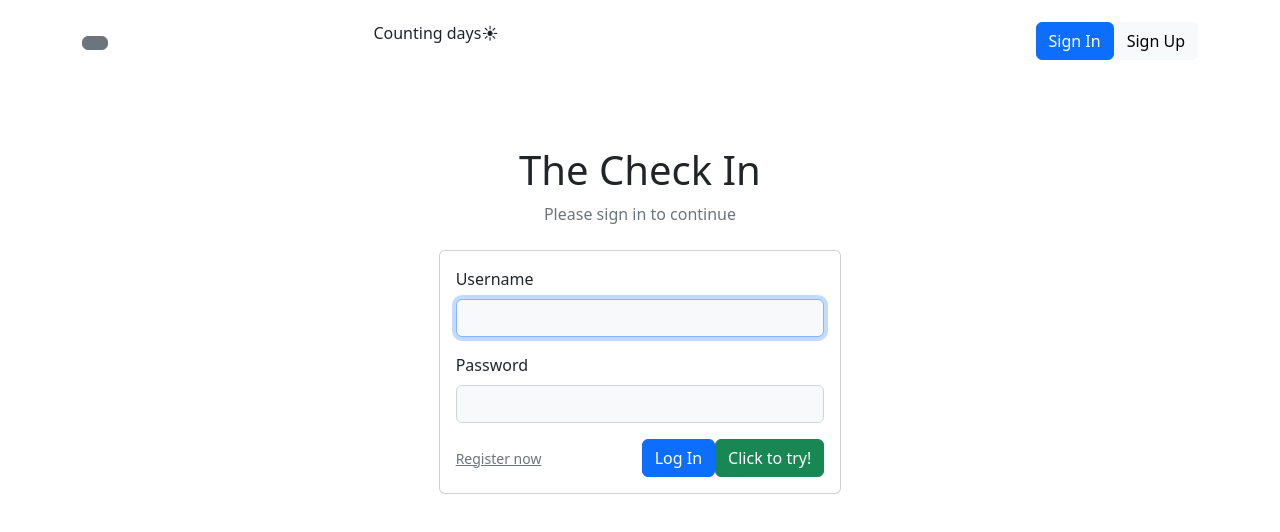
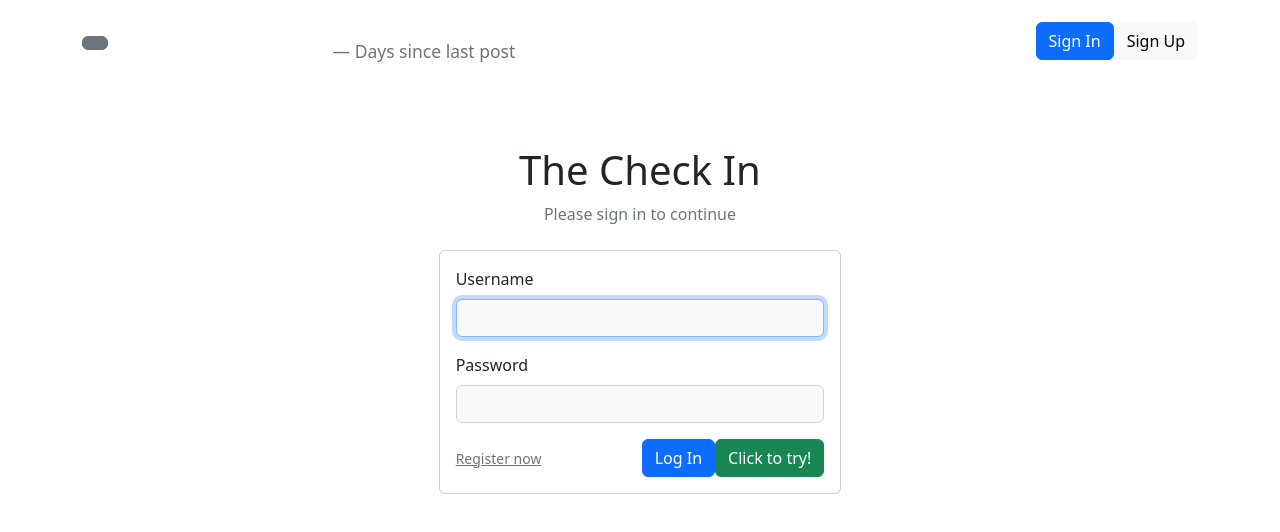
Before and after one commit to louiewhitz/the-Check-in, a React app: page /#sign-in in a window 1280 px wide. Shown: the top 532 px of the page. Built offline with nearby package versions, Linux system fonts and the light colour scheme; no server answers; the HTML template or start-up script is replaced by a standard one.

Commit message:
added hours to timer

```diff
--- a/client/components/counter.jsx
+++ b/client/components/counter.jsx
@@ -1,28 +1,30 @@
 import React, { useState, useEffect } from 'react';
 
 function EventCreatedAt() {
-  const [daysSinceCreated, setDaysSinceCreated] = useState('')
-  ;
+  const [timeSinceCreated, setTimeSinceCreated] = useState({ days: '', hours: '' });
 
   useEffect(() => {
     fetch('/api/events/createdAt')
       .then(response => response.json())
       .then(data => {
-        setDaysSinceCreated(getDaysSinceCreated(data[0].createdAt));
+        setTimeSinceCreated(getDaysAndHoursSinceCreated(data[0].createdAt));
       })
       .catch(error => console.error(error));
   }, []);
 
-  function getDaysSinceCreated(createdAt) {
+  function getDaysAndHoursSinceCreated(createdAt) {
     const now = new Date();
     const createdAtDate = new Date(createdAt);
     const diffInMs = now.getTime() - createdAtDate.getTime();
-    const diffInDays = diffInMs / (1000 * 60 * 60 * 24);
-    return Math.floor(diffInDays);
+    const diffInDays = Math.floor(diffInMs / (1000 * 60 * 60 * 24));
+    const diffInHours = Math.floor((diffInMs % (1000 * 60 * 60 * 24)) / (1000 * 60 * 60));
+    return { days: diffInDays, hours: diffInHours };
   }
 
   return (
-    <div className='sphere'><span className="timer-font">{daysSinceCreated}</span></div>
+
+    <span>{timeSinceCreated.days} days, {timeSinceCreated.hours} hours</span>
+
   );
 }
 
--- a/client/components/nav.jsx
+++ b/client/components/nav.jsx
@@ -61,9 +61,18 @@ export default class Header extends React.Component {
               </div>
             </div>
             <div className="row pad-left">
+              <div className='col'>
 
-              <div className="col d-flex align-items-center justify-content-center d-inline-flex pe-0"><p className='days justify-content-center align-items-center'>Counting days<span className='star'>&#x2600;</span> </p><EventCreatedAt /></div>
-              <div className="col d-felx align-items-center ps-0">
+                <div className="card-body">
+                  <blockquote className="blockquote mb-0 text-white">
+                    <p className="timer-font"><EventCreatedAt /></p><footer className="blockquote-footer text-smaller">Days since last post</footer>
+                  </blockquote>
+                </div>
+
+                {/* <div className="col d-flex align-items-center justify-content-center d-inline-flex pe-0 circle"><p className='days justify-content-center align-items-center'>Last Post: <EventCreatedAt /></p></div>
+              <div className="col d-felx align-items-center ps-0"> */}
+              </div>
+              <div className="col">
 
                 <h1 className="text-center navbar-brand fs-1 fw-bold">
                   The Check-in
```
Also changed, not shown: 1 other file (tests, documents, lock files or other folders).
